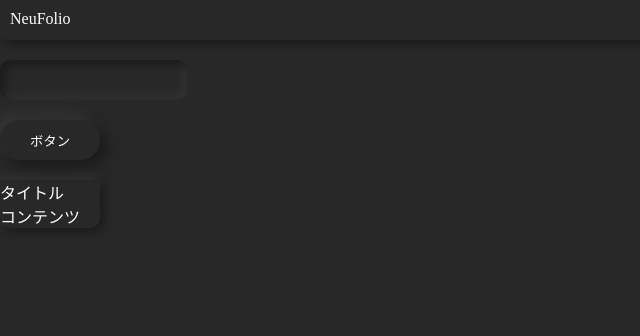
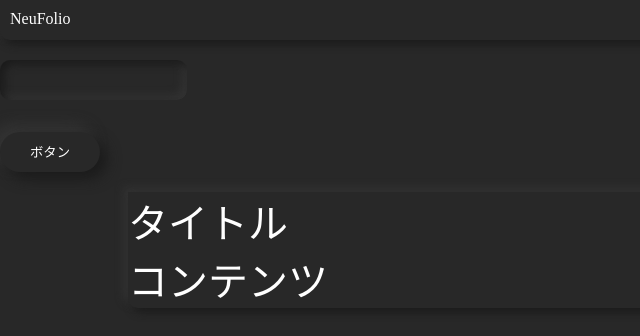
Before and after one commit to Soyukke/NeuFolio, an Angular app: page / in a window 1280 px wide. Shown: the top 336 px of the page, without its empty margins (0-640 px from the left). Built offline with nearby package versions, Linux system fonts and the light colour scheme.

Commit message:
modify eslint

```diff
--- a/src/app/app.component.scss
+++ b/src/app/app.component.scss
@@ -7,8 +7,16 @@ div {
   margin-bottom: 20px;
 }
 
+neu-button {
+  font-size: 5vh;
+  width: 50vw;
+}
+
 neu-card {
   width: min-content;
   display: block;
   margin-top: 20px;
+  margin-left: 10vw;
+  font-size: 5vh;
+  width: 50vw;
 }
```
Also changed, not shown: package.json (+7 -1 lines), .eslintrc.yml (added), src/app/app.component.html (line endings or trailing spaces), 2 other files (tests, documents, lock files or other folders).
